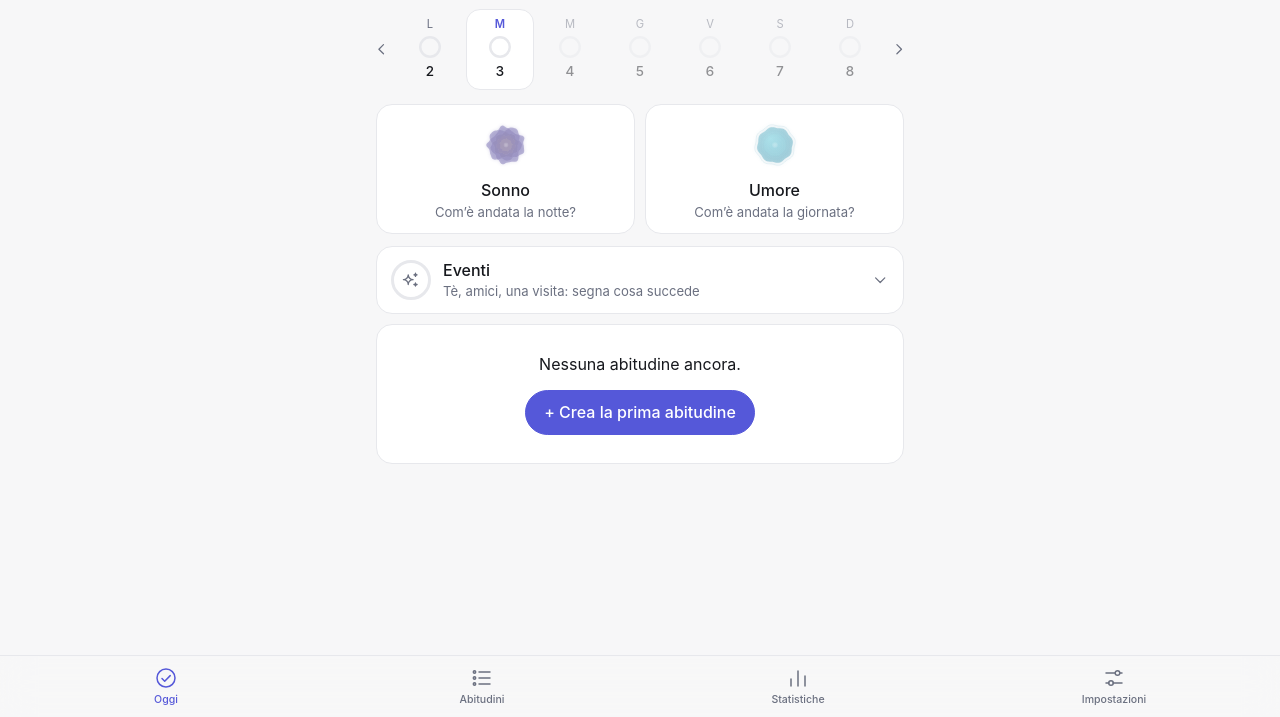
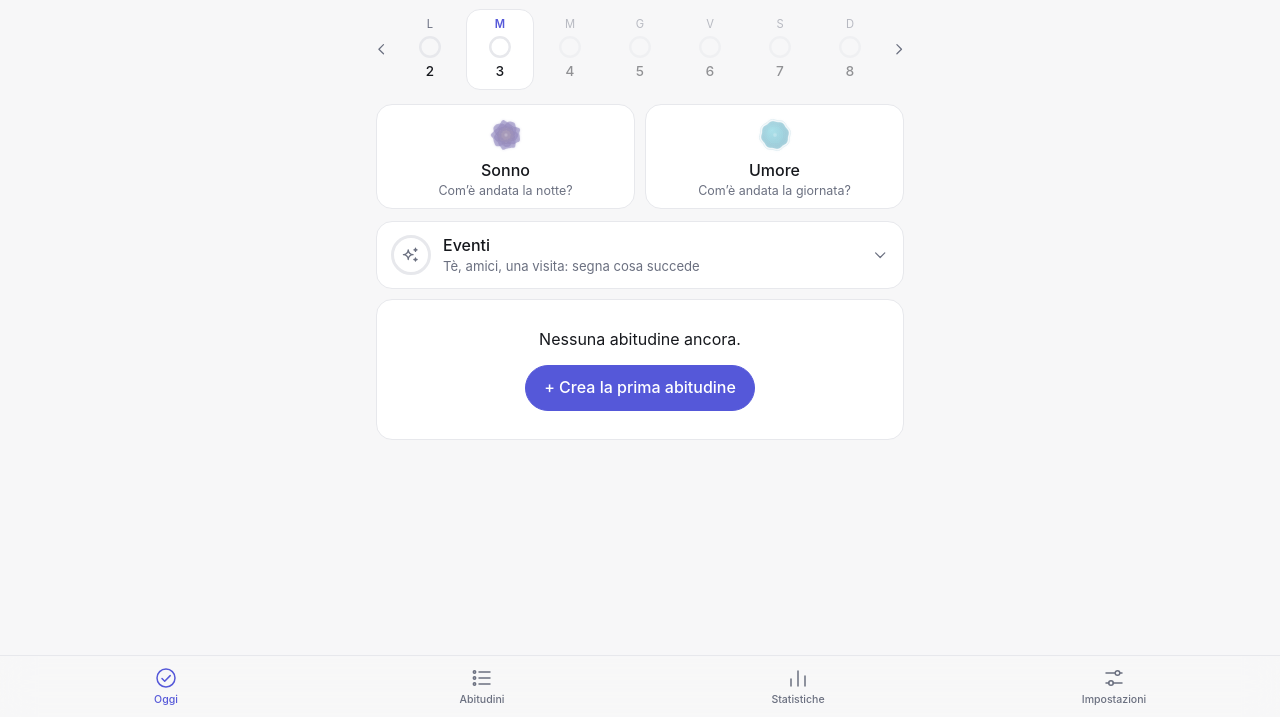
Before and after one commit to lucfal00/habits, a website with bundled scripts: page index.html in a window 1280 px wide. Shown: the part 83-800 px from the top of the page. Built offline with nearby package versions, Linux system fonts and the light colour scheme.

Commit message:
Oggi: riquadri di Sonno e Umore più piccoli
Co-Authored-By: Claude Opus 5.5 <noreply@anthropic.com>

```diff
--- a/js/views/today.js
+++ b/js/views/today.js
@@ -90,11 +90,11 @@ function journalCards(doc, future) {
   const moodSub = m ? MOOD_LABELS[m.mood - 1] : 'Com’è andata la giornata?';
   return `<div class="journal-row">
     <button class="card mood-card" data-act="sleep"${future ? ' disabled' : ''}>
-      <canvas data-sleep="${s ? s.q : 0}" width="52" height="52" aria-hidden="true"></canvas>
+      <canvas data-sleep="${s ? s.q : 0}" width="40" height="40" aria-hidden="true"></canvas>
       <span class="grow"><b>Sonno</b><small>${esc(sleepSub)}</small></span>
     </button>
     <button class="card mood-card" data-act="mood"${future ? ' disabled' : ''}>
-      <canvas data-mood="${m ? m.mood : 0}" width="52" height="52" aria-hidden="true"></canvas>
+      <canvas data-mood="${m ? m.mood : 0}" width="40" height="40" aria-hidden="true"></canvas>
       <span class="grow"><b>Umore</b><small>${esc(moodSub)}</small></span>
     </button>
   </div>`;
--- a/style.css
+++ b/style.css
@@ -375,10 +375,10 @@ details .rows li { padding-left: 0; padding-right: 0; }
 .mood-card b { display: block; font-weight: 500; }
 .mood-card .chev { color: var(--muted); font-size: 1.4rem; }
 .journal-row { display: grid; grid-template-columns: repeat(2, minmax(0, 1fr)); gap: 10px; margin-bottom: 12px; }
-.journal-row .mood-card { margin: 0; flex-direction: column; justify-content: flex-start; gap: 8px; padding: 14px 8px 12px; text-align: center; }
-.journal-row .mood-card canvas { width: 52px; height: 52px; }
+.journal-row .mood-card { margin: 0; flex-direction: column; justify-content: flex-start; gap: 4px; padding: 10px 8px 9px; text-align: center; }
+.journal-row .mood-card canvas { width: 40px; height: 40px; }
 .journal-row .mood-card .grow { min-width: 0; }
-.journal-row .mood-card small { display: block; line-height: 1.3; margin-top: 2px; }
+.journal-row .mood-card small { display: block; line-height: 1.3; margin-top: 1px; font-size: .78rem; }
 .mood-head { margin: 0 4px 6px; }
 .mood-head small { display: block; }
 .mood-hero { display: grid; justify-items: center; gap: 10px; margin: 8px 0 18px; }
--- a/sw.js
+++ b/sw.js
@@ -1,6 +1,6 @@
 // Offline support. Pages: network first (a new version shows on the next launch), cache when offline.
 // Other files: answer from cache, refresh the cache in the background.
-const CACHE = 'habits-v24';
+const CACHE = 'habits-v25';
 const FILES = [
   './', './index.html', './style.css', './manifest.webmanifest',
   './js/app.js', './js/store.js', './js/logic.js', './js/charts.js', './js/ui.js', './js/crypto.js', './js/sync.js', './js/mood.js',
```
